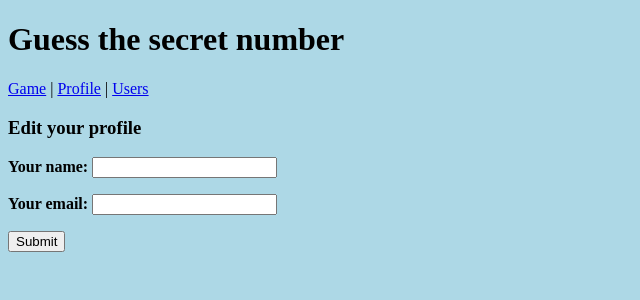
After one commit to metalcamp/flask-sql-guess-number, a Flask app: template templates/profile_edit.html in a window 1280 px wide. The commit adds this page. Shown: the top 300 px of the page, without its empty margins (0-640 px from the left). Run offline with Flask 2, Linux system fonts and the light colour scheme; the template is opened without the code that fills it, so the values that code supplies are empty.

Commit message:
add crud functionalities

```diff
--- a/main.py
+++ b/main.py
@@ -18,7 +18,6 @@ def index():
         user = None
 
     return render_template("index.html", user=user)
-
 
 
 @app.route("/login", methods=["POST"])
@@ -82,5 +81,69 @@ def result():
 
     return render_template("result.html", message=message)
 
+@app.route("/profile", methods=["GET"])
+def profile():
+    session_token = request.cookies.get("session_token")
+
+    #get user from db based on his email address / session token
+    user = db.query(User).filter_by(session_token=session_token).first()
+
+    if user:
+        return render_template("profile.html", user=user)
+    else:
+        return redirect(url_for("index"))
+
+@app.route("/profile/edit", methods=["GET", "POST"])
+def profile_edit():
+    session_token = request.cookies.get("session_token")
+
+    user = db.query(User).filter_by(session_token=session_token).first()
+
+    if request.method == "GET":
+        if user:
+            return render_template("profile_edit.html", user=user)
+        else:
+            return redirect(url_for("index"))
+
+    elif request.method == "POST":
+        name = request.form.get("profile-name")
+        email = request.form.get("profile-email")
+
+        user.name = name
+        user.email = email
+
+        db.add(user)
+        db.commit()
+        return redirect(url_for("profile"))
+
+@app.route("/profile/delete", methods=["GET", "POST"])
+def profile_delete():
+    session_token = request.cookies.get("session_token")
+
+    user = db.query(User).filter_by(session_token=session_token).first()
+
+    if request.method == "GET":
+        if user:
+            return render_template("profile_delete.html", user=user)
+        else:
+            return redirect(url_for("index"))
+
+    elif request.method == "POST":
+        db.delete(user)
+        db.commit()
+        return redirect(url_for("index"))
+
+@app.route("/users", methods=["GET"])
+def all_users():
+    users = db.query(User).all()
+
+    return render_template("users.html", users=users)
+
+@app.route("/user/<user_id>", methods=["GET"])
+def user_details(user_id):
+    user = db.query(User).get(int(user_id))
+
+    return render_template("user_details.html", user=user)
+
 if __name__ == '__main__':
     app.run()
--- a/templates/base.html
+++ b/templates/base.html
@@ -3,10 +3,17 @@
     <head>
         <meta charset="UTF-8">
         <title>{% block title %}Guess the secret number{% endblock %}</title>
-        <link rel="stylesheet" href="/static/css/style.css">
+        {% block css %}
+            <link rel="stylesheet" href="/static/css/style.css">
+        {% endblock css %}
     </head>
     <body>
         <h1>Guess the secret number</h1>
+
+        <p>
+            <a href="/">Game</a> | <a href="/profile">Profile</a> | <a href="/users">Users</a>
+        </p>
+
         {% block content %}
         {% endblock %}
     </body>
--- /dev/null
+++ b/templates/profile_edit.html
@@ -0,0 +1,22 @@
+{% extends "base.html" %}
+
+{% block title %}Edit profile{% endblock title %}
+
+{% block content %}
+
+<h3>Edit your profile</h3>
+
+<form method="post">
+    <p>
+        <strong>Your name:</strong>
+        <input type="text" value="{{ user.name }}" name="profile-name">
+    </p>
+
+    <p>
+        <strong>Your email:</strong>
+        <input type="email" value="{{ user.email }}" name="profile-email">
+    </p>
+
+    <button>Submit</button>
+</form>
+{% endblock content %}
```
Also changed, not shown: templates/profile.html (added, +11 -0 lines), templates/profile_delete.html (added, +12 -0 lines), templates/user_details.html (added, +10 -0 lines), templates/users.html (added, +16 -0 lines), model.py (line endings or trailing spaces).
